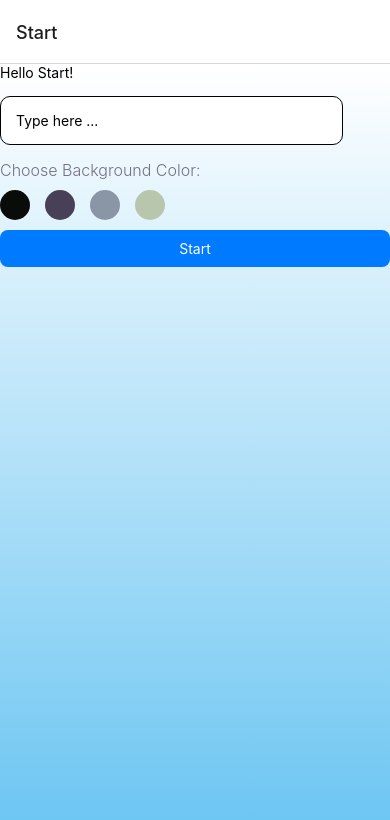
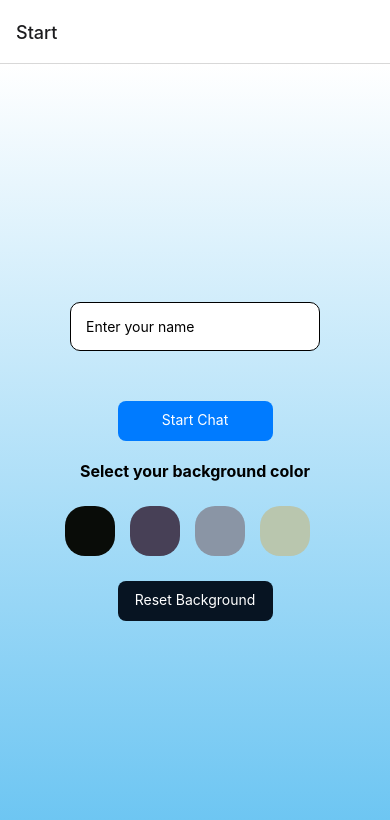
Before and after one commit to timone019/chat-app, a React Native app: screen /Start in a window 390 px wide. Shown: the top 820 px of the page. Built offline with nearby package versions, Linux system fonts and the light colour scheme.

Commit message:
Refactor select color portion in Chat component & updated styling for whole app

```diff
--- a/components/Chat.js
+++ b/components/Chat.js
@@ -5,9 +5,16 @@ import {
   Bubble,
   Day,
   SystemMessage,
+  InputToolbar,
 } from "react-native-gifted-chat";
 import Background from "./Background";
-import { onSnapshot, query, collection, addDoc, orderBy } from "firebase/firestore";
+import {
+  onSnapshot,
+  query,
+  collection,
+  addDoc,
+  orderBy,
+} from "firebase/firestore";
 
 // Chat component with route & navigation props
 const Chat = ({ db, route, navigation }) => {
@@ -23,8 +30,8 @@ const Chat = ({ db, route, navigation }) => {
       },
     };
     addDoc(collection(db, "messages"), message);
-   }
-
+    return null; // add this line
+  };
 
   // Set the title of the screen
   useEffect(() => {
@@ -36,7 +43,7 @@ const Chat = ({ db, route, navigation }) => {
     // Listen for changes in the messages collection
     // and update the state with the latest messages
     const unsubscribe = onSnapshot(q, (querySnapshot) => {
-      const messages = querySnapshot.docs.map(doc => {
+      const messages = querySnapshot.docs.map((doc) => {
         const firebaseData = doc.data();
 
         const data = {
@@ -54,8 +61,6 @@ const Chat = ({ db, route, navigation }) => {
 
     return unsubscribe;
   }, []);
-
-
 
   // Function to send messages
   // const onSend = (newMessages) => {
@@ -96,21 +101,21 @@ const Chat = ({ db, route, navigation }) => {
     <SystemMessage {...props} textStyle={{ color: "white" }} />
   );
 
+  const renderInputToolbar = (props) => (
+    <InputToolbar {...props} containerStyle={styles.inputToolbar}>
+    </InputToolbar>
+  );
+
   return (
-
     // Background component & container wrapper
-    <Background
-    source={background ? null : image}
-    resizeMode="cover"
-    color={background}>
-
-
+    <Background color={background}>
         <View style={styles.textContainer}>
           <GiftedChat
             messages={messages}
             renderBubble={renderBubble}
             renderDay={renderDay}
             renderSystemMessage={renderSystemMessage}
+            renderInputToolbar={renderInputToolbar}
             accessible={true}
             accessibilityLabel="send"
             accessibilityHint="Sends a message"
@@ -122,8 +127,7 @@ const Chat = ({ db, route, navigation }) => {
             }}
           />
         </View>
-      {Platform.OS === "ios"?<KeyboardAvoidingView behavior="padding" />: null}
-      {Platform.OS === "android" ? <KeyboardAvoidingView /> : null}
+        <KeyboardAvoidingView behavior={Platform.select({ ios: 'padding', android: undefined })} />
     </Background>
   );
 };
@@ -131,13 +135,11 @@ const Chat = ({ db, route, navigation }) => {
 const styles = StyleSheet.create({
   textContainer: {
     flex: 1,
-    padding: 10,
-    borderRadius: 5,
+    marginBottom: 20,
   },
-  image: {
-    flex: 1,
-    width: '100%',
-    height: '100%',
+  inputToolbar: {
+    borderRadius: 20,
+    marginHorizontal: 10,
   }
 
 });
--- a/components/Start.js
+++ b/components/Start.js
@@ -7,8 +7,9 @@ import {
   KeyboardAvoidingView,
   Platform,
   Alert,
-  View
-
+  View,
+  TouchableWithoutFeedback,
+  Keyboard,
 } from "react-native";
 import Background from "./Background";
 import { getAuth, signInAnonymously } from "firebase/auth";
@@ -17,9 +18,24 @@ import { getAuth, signInAnonymously } from "firebase/auth";
 const Start = ({ navigation }) => {
   // State to hold the name input value
   const [name, setName] = useState("");
-  const auth = getAuth()
+  const auth = getAuth();
   // State to hold the chosen background color
   const [background, setBackground] = useState("");
+
+  // Color options
+  const colorOptions = ["#090C08", "#474056", "#8A95A5", "#B9C6AE"];
+
+  //* Color options plus function to handle button press
+  const ColorButton = ({ color, selected, onPress }) => (
+    <TouchableOpacity
+      style={[
+        styles.chooseColor,
+        { backgroundColor: color },
+        selected && styles.selectedColor,
+      ]}
+      onPress={onPress}
+    />
+  );
 
   const signInUser = () => {
     signInAnonymously(auth)
@@ -39,53 +55,14 @@ const Start = ({ navigation }) => {
 
   return (
     <Background color={background}>
-      <Text>Hello Start!</Text>
+      <TouchableWithoutFeedback onPress={Keyboard.dismiss} accessible={false}>
+        <View style={styles.container}>
           <TextInput
             style={styles.textInput}
             value={name}
             onChangeText={setName}
-        placeholder="Type here ..."
+            placeholder="Enter your name"
           />
-    <View style={styles.chooseColorBox}>
-          <Text style={styles.chooseColorText}>Choose Background Color:</Text>
-          <View style={styles.colorButtonsContainer}>
-            {/* Render a TouchableOpacity for each color option */}
-            <TouchableOpacity
-              style={[
-                styles.chooseColor,
-                { backgroundColor: "#090C08" },
-                background === "#090C08" && styles.selectedColor,
-              ]}
-              // Set the function to handle button press
-              onPress={() => setBackground("#090C08")}
-            ></TouchableOpacity>
-            <TouchableOpacity
-              style={[
-                styles.chooseColor,
-                { backgroundColor: "#474056" },
-                background === "#474056" && styles.selectedColor,
-              ]}
-              onPress={() => setBackground("#474056")}
-            ></TouchableOpacity>
-            <TouchableOpacity
-              style={[
-                styles.chooseColor,
-                { backgroundColor: "#8A95A5" },
-                background === "#8A95A5" && styles.selectedColor,
-              ]}
-              onPress={() => setBackground("#8A95A5")}
-            ></TouchableOpacity>
-            <TouchableOpacity
-              style={[
-                styles.chooseColor,
-                { backgroundColor: "#B9C6AE" },
-                background === "#B9C6AE" && styles.selectedColor,
-              ]}
-              onPress={() => setBackground("#B9C6AE")}
-            ></TouchableOpacity>
-          </View>
-        </View>
-
           <TouchableOpacity
             title="Go to Chat"
             style={styles.button}
@@ -94,46 +71,77 @@ const Start = ({ navigation }) => {
             accessibilityHint="Navigates to Chat"
             accessibilityRole="button"
             onPress={signInUser}
-        // => { navigation.navigate("Chat", { name }) }
           >
-        <Text style={styles.buttonText}>Start</Text>
+            <Text style={styles.buttonText}>Start Chat</Text>
           </TouchableOpacity>
-      {Platform.OS === "ios" ? (
-        <KeyboardAvoidingView behavior="padding" />
-      ) : null}
-      {Platform.OS === "android" ? <KeyboardAvoidingView /> : null}
+
+          <Text style={styles.colorSelectText}>
+            Select your background color
+          </Text>
+
+          <View style={styles.colorButtonsContainer}>
+            {colorOptions.map((color) => (
+              <ColorButton
+                key={color}
+                color={color}
+                selected={background === color}
+                onPress={() => setBackground(color)}
+              />
+            ))}
+          </View>
+          <TouchableOpacity
+            style={styles.resetButton}
+            onPress={() => setBackground(null)}
+          >
+            <Text style={styles.resetButtonText}>Reset Background</Text>
+          </TouchableOpacity>
+        </View>
+      </TouchableWithoutFeedback>
+      <KeyboardAvoidingView
+        behavior={Platform.select({ ios: "padding", android: undefined })}
+      />
     </Background>
   );
 };
 
 const styles = StyleSheet.create({
+  container: {
+    flex: 1,
+    borderRadius: 10,
+    padding: 20,
+    margin: 20,
+    justifyContent: "center",
+    alignItems: "center",
+  },
   textInput: {
-    width: "88%",
+    width: 250,
     padding: 15,
     borderWidth: 1,
     borderRadius: 10,
     marginTop: 15,
-    marginBottom: 15,
+    marginBottom: 40,
     backgroundColor: "white",
+    alignSelf: "center",
   },
   button: {
     backgroundColor: "#007BFF",
     padding: 10,
     borderRadius: 8,
     marginTop: 10,
+    marginBottom: 20,
+    width: "50%", // set the width to 50% of the parent container
+    height: 40, // set the height to 40 pixels
+    alignSelf: "center", // center the button horizontally
   },
   buttonText: {
     color: "white",
     textAlign: "center",
   },
-  container: {
-    width: "88%",
-    height: "44%",
-    backgroundColor: "white",
-    alignItems: "center",
-    marginBottom: 20,
-    justifyContent: "space-evenly",
-    borderRadius: 4,
+  colorSelectText: {
+    fontSize: 16,
+    fontWeight: "bold",
+    color: "#000000",
+    marginBottom: 10,
   },
   chooseColorBox: {
     width: "84%",
@@ -142,14 +150,16 @@ const styles = StyleSheet.create({
   },
   colorButtonsContainer: {
     flexDirection: "row",
-    alignSelf: "flex-start",
+    alignSelf: "center",
   },
   chooseColor: {
-    width: 30,
-    height: 30,
-    borderRadius: 15,
+    width: 50,
+    height: 50,
+    borderRadius: 20,
     border: 3,
+    marginTop: 15,
     marginRight: 15,
+    marginBottom: 15,
     borderColor: "white",
   },
   selectedColor: {
@@ -165,6 +175,19 @@ const styles = StyleSheet.create({
     alignSelf: "flex-start",
     marginBottom: 10,
   },
+  resetButton: {
+    backgroundColor: "#071422",
+    padding: 10,
+    borderRadius: 8,
+    marginTop: 10,
+    width: "50%", // set the width to 50% of the parent container
+    height: 40, // set the height to 40 pixels
+    alignSelf: "center", // center the button horizontally
+  },
+  resetButtonText: {
+    color: "white",
+    textAlign: "center",
+  },
 });
 
 export default Start;
```
Lines whose indentation alone changed are shown as unchanged.
